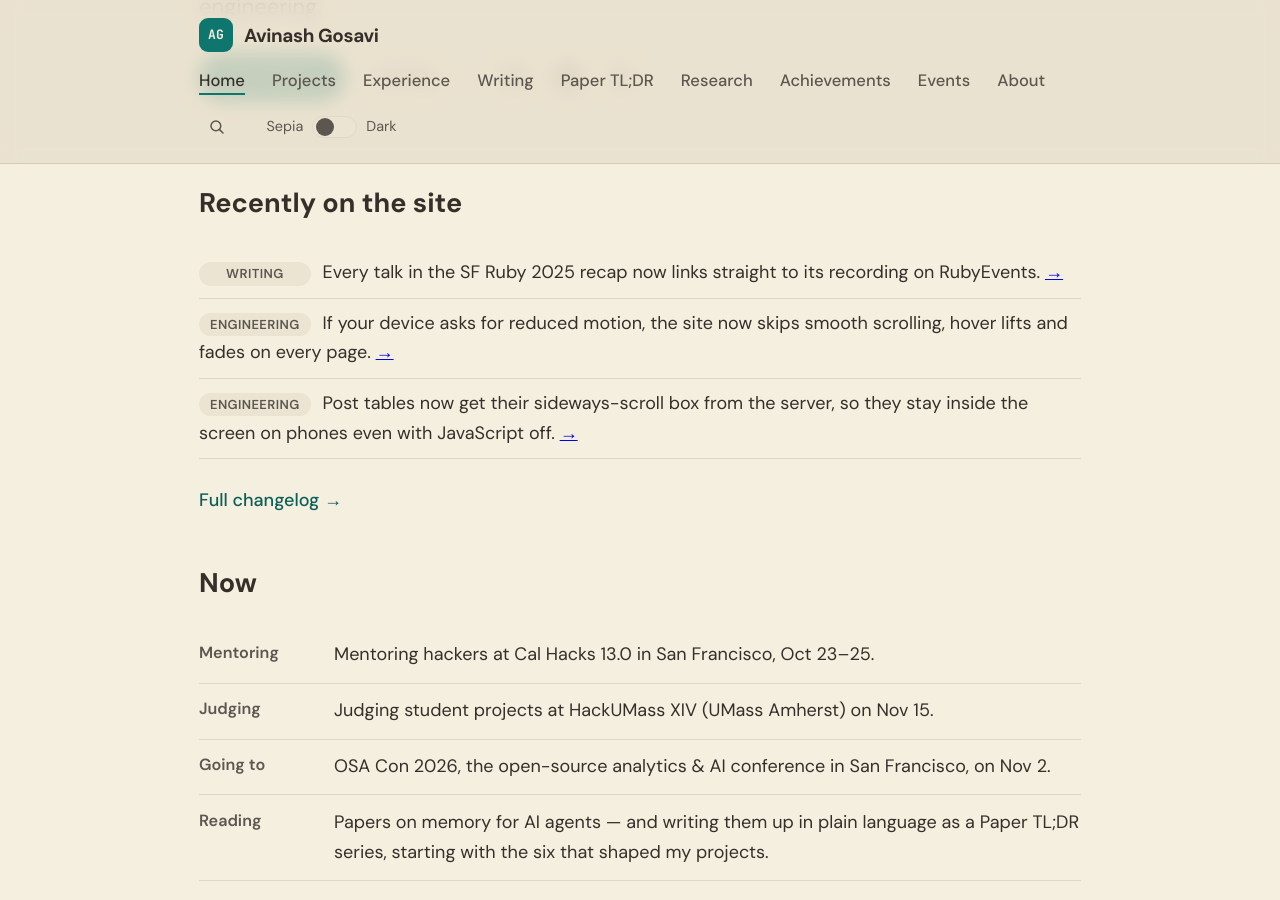
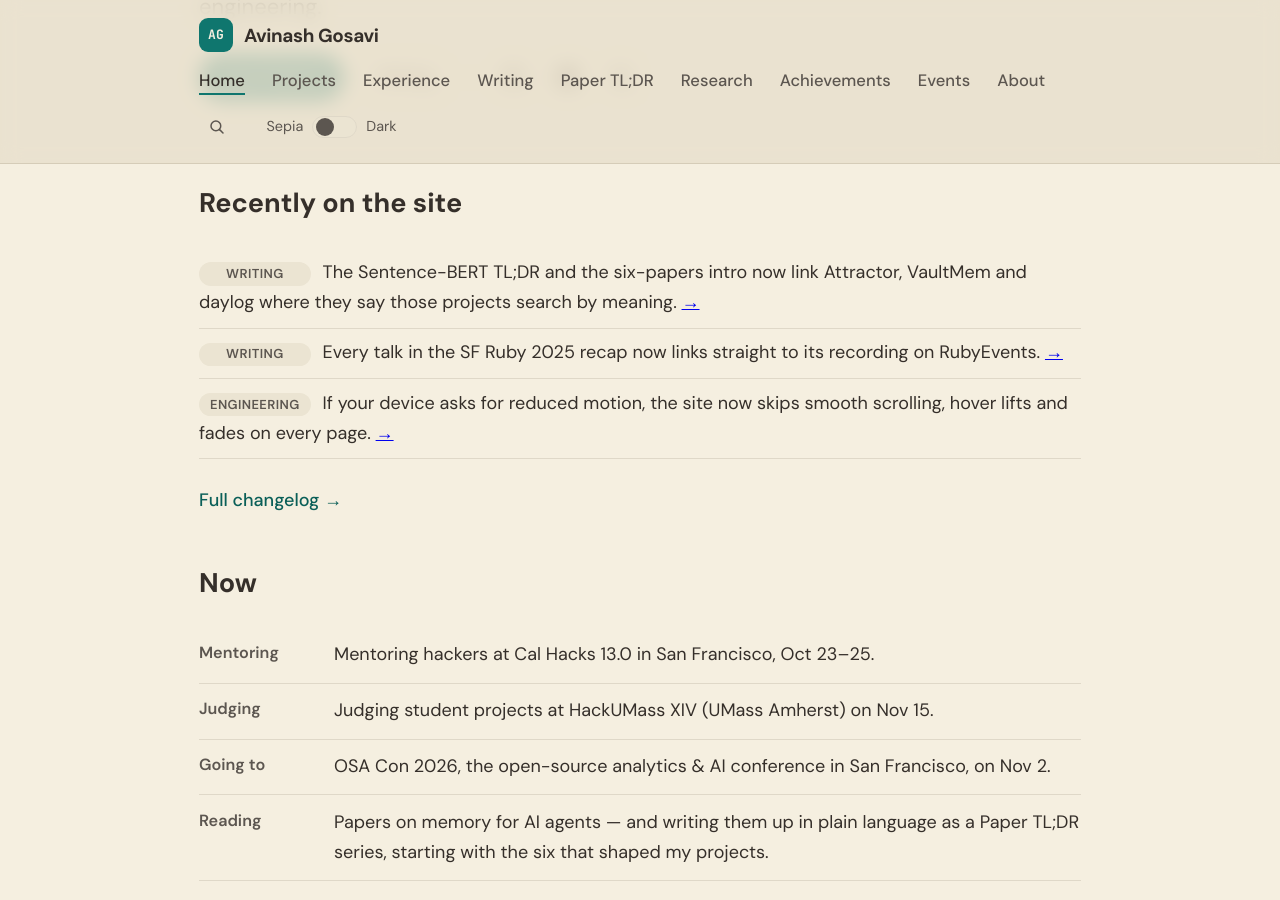
Before and after one commit to aag1091-alt/avinashgosavi.com, a Jekyll site: the page built from index.md, in a window 1280 px wide and 900 px high, scrolled down 554 px. Built offline with Jekyll 4.4.1, drawn with Linux system fonts in a browser that asks for light colours.

Commit message:
Writing: Sentence-BERT TL;DR and six-papers intro link the projects they name; llms.txt lists /search/
Co-Authored-By: Claude <noreply@anthropic.com>

```diff
--- a/_data/changelog.yml
+++ b/_data/changelog.yml
@@ -1,5 +1,9 @@
 # Public changelog shown on /changelog and (latest 3) on the homepage.
 # Newest first. desk: Writing | Design | Engineering
+- date: 2026-10-22
+  desk: Writing
+  text: The Sentence-BERT TL;DR and the six-papers intro now link Attractor, VaultMem and daylog where they say those projects search by meaning.
+  link: /post/paper-tldr-sentence-bert/
 - date: 2026-10-22
   desk: Writing
   text: Every talk in the SF Ruby 2025 recap now links straight to its recording on RubyEvents.
--- a/_posts/2026-10-18-paper-tldr-sentence-bert.md
+++ b/_posts/2026-10-18-paper-tldr-sentence-bert.md
@@ -15,7 +15,7 @@ image: /assets/og/paper-tldr-sentence-bert.png
 
 **One-line TL;DR:** fine-tune BERT so that every sentence gets its own fixed-size embedding you can compare with cosine similarity — turning semantic search over thousands of sentences from hours into seconds.
 
-It's the least flashy paper in this series and the one my code depends on most. Every time Attractor, VaultMem or daylog "searches by meaning," it's using a model descended from this paper.
+It's the least flashy paper in this series and the one my code depends on most. Every time [Attractor](/post/attractor-memory-engine/), [VaultMem](/series/#vaultmem) or [daylog](/post/daylog-security-architecture/) "searches by meaning," it's using a model descended from this paper.
 
 ## The problem: BERT is a slow judge
 
--- a/_posts/2026-10-18-paper-tldr-six-papers-on-memory.md
+++ b/_posts/2026-10-18-paper-tldr-six-papers-on-memory.md
@@ -45,7 +45,7 @@ I didn't start with papers. I started building, got stuck, and went looking for
 
 **TL;DR:** Plain BERT has to compare sentences two at a time, which is painfully slow for search. Training it in a "siamese" setup gives every sentence its own embedding you can compare with cosine similarity, so finding the closest match among thousands takes seconds instead of hours.
 
-**What I took from it:** the unglamorous workhorse. The sentence-transformers models behind semantic search in Attractor, VaultMem and daylog all come from this line of work.
+**What I took from it:** the unglamorous workhorse. The sentence-transformers models behind semantic search in Attractor, VaultMem and [daylog](/post/daylog-security-architecture/) all come from this line of work.
 
 ## 5. Maharana et al. (2024) — testing memory honestly
 
--- a/llms.txt
+++ b/llms.txt
@@ -38,6 +38,7 @@ Full text of every post in one file: {{ "/llms-full.txt" | absolute_url }}
 - [Conferences & community]({{ "/events/" | absolute_url }}): events attended, hacked at, judged or mentored
 - [Uses]({{ "/uses/" | absolute_url }}): hardware, home inference server, tools and hosting stack
 - [Now]({{ "/now/" | absolute_url }}): current focus
+- [Search]({{ "/search/" | absolute_url }}): search posts, projects, papers, events and pages (?q=…)
 - [Search index]({{ "/search.json" | absolute_url }}): JSON list of every post (with text), page, project, paper and event
 - [OpenSearch description]({{ "/opensearch.xml" | absolute_url }}): search the site from a browser address bar (/search/?q=…)
 - [Changelog]({{ "/changelog/" | absolute_url }}): what changed on the site recently
```
